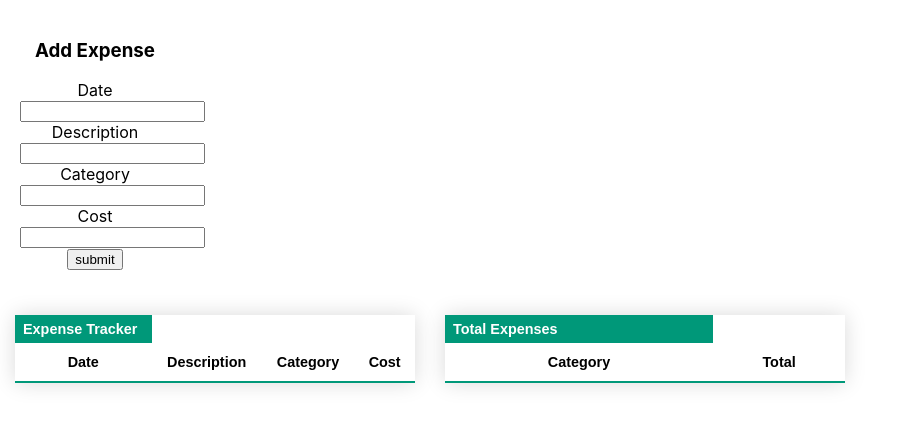
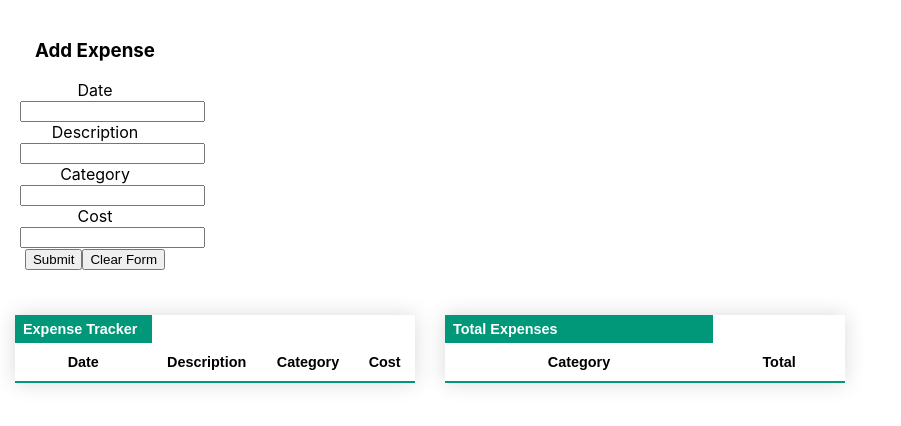
Before and after one commit to PopSizzle/PersonalFinances, a React (Create React App) app in the folder personalfinances/: page / in a window 1280 px wide. Shown: the top 426 px of the page, without its empty margins (0-901 px from the left). Built offline with nearby package versions, Linux system fonts and the light colour scheme.

Commit message:
fixed clear form function
modified clear form function so that it works correctly

```diff
--- a/personalfinances/src/Components/Form/index.js
+++ b/personalfinances/src/Components/Form/index.js
@@ -1,9 +1,9 @@
 import React from 'react';
 
-const Form = ({ inputs, title, handleChange, handleSubmit }) => {
+const Form = ({ inputs, title, handleChange, handleSubmit, clear }) => {
 
   return (
-    <form className='styled-form' onSubmit={e => handleSubmit(e)} >
+    <form className='styled-form' id={title} onSubmit={e => handleSubmit(e)} >
       <h3>{title}</h3>
       {inputs.map((name, index) => {
 
@@ -16,7 +16,8 @@ const Form = ({ inputs, title, handleChange, handleSubmit }) => {
           </label>
         )
       })}
-      <input className='styled-button' type='submit' value='submit' />
+      <input className='styled-button' type='submit' value='Submit' />
+      <button className='styled-button' onClick={e => clear(e,inputs)} datatitle={title}>Clear Form</button>
     </form>
 
   )
--- a/personalfinances/src/Pages/Expenses/index.js
+++ b/personalfinances/src/Pages/Expenses/index.js
@@ -40,6 +40,24 @@ const Expenses = () => {
   const handleExpenseSubmit = (e) => {
     e.preventDefault();
 
+    if(!currExpense.date){
+      alert('Please enter a date');
+      console.log(currExpense.date, currExpense.date.typeof);
+      return;
+    }
+    if(!currExpense.description){
+      alert('Please enter a description');
+      return;
+    }
+    if(!currExpense.category){
+      alert('Please enter a category')
+      return;
+    }
+    if(!currExpense.cost || isNaN(currExpense.cost)){
+      alert('Please enter a number for the cost');
+      return;
+    }
+
     let id = getNextId(expenseData);
     let expense = currExpense
 
@@ -66,7 +84,16 @@ const Expenses = () => {
 
   }
 
+  const clearExpenseForm = (e) =>{
+    e.preventDefault();
+
+    for(let element of form1Inputs){
+      document.getElementById(element).value = '';
+    }
+  }
+
   const handleExpenseChange = (e) => {
+
     let key = e.target.id;
 
     let expense = currExpense;
@@ -94,7 +121,7 @@ const Expenses = () => {
 
   return (
     <div>
-      <Form inputs={form1Inputs} title='Add Expense' handleChange={handleExpenseChange} handleSubmit={handleExpenseSubmit} />
+      <Form inputs={form1Inputs} title='Add Expense' handleChange={handleExpenseChange} handleSubmit={handleExpenseSubmit} clear={clearExpenseForm}/>
       <Table title={title1} cols={cols1} data={expenseData} edit={true} deleteFunction={deleteExpense}/>
       <Table title={title2} cols={cols2} data={expenseTotals} edit={false} />
     </div>
```
